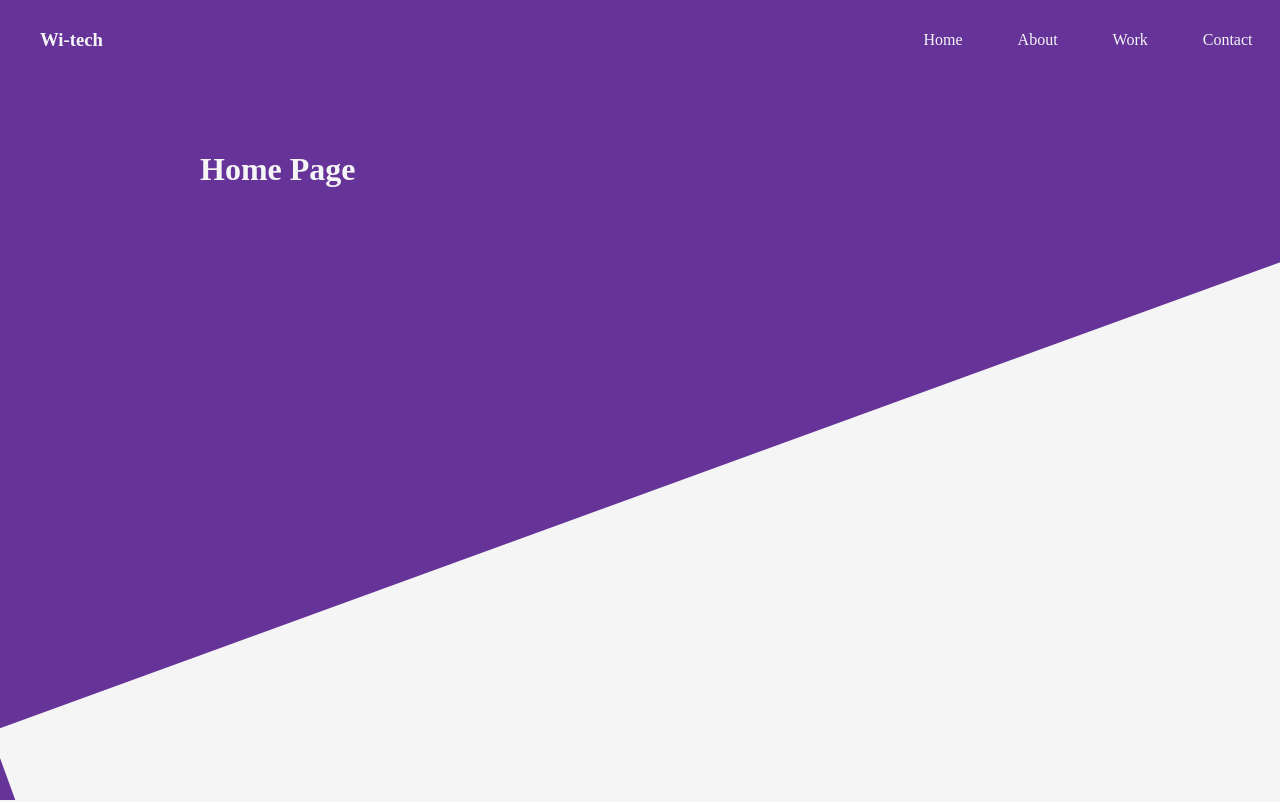
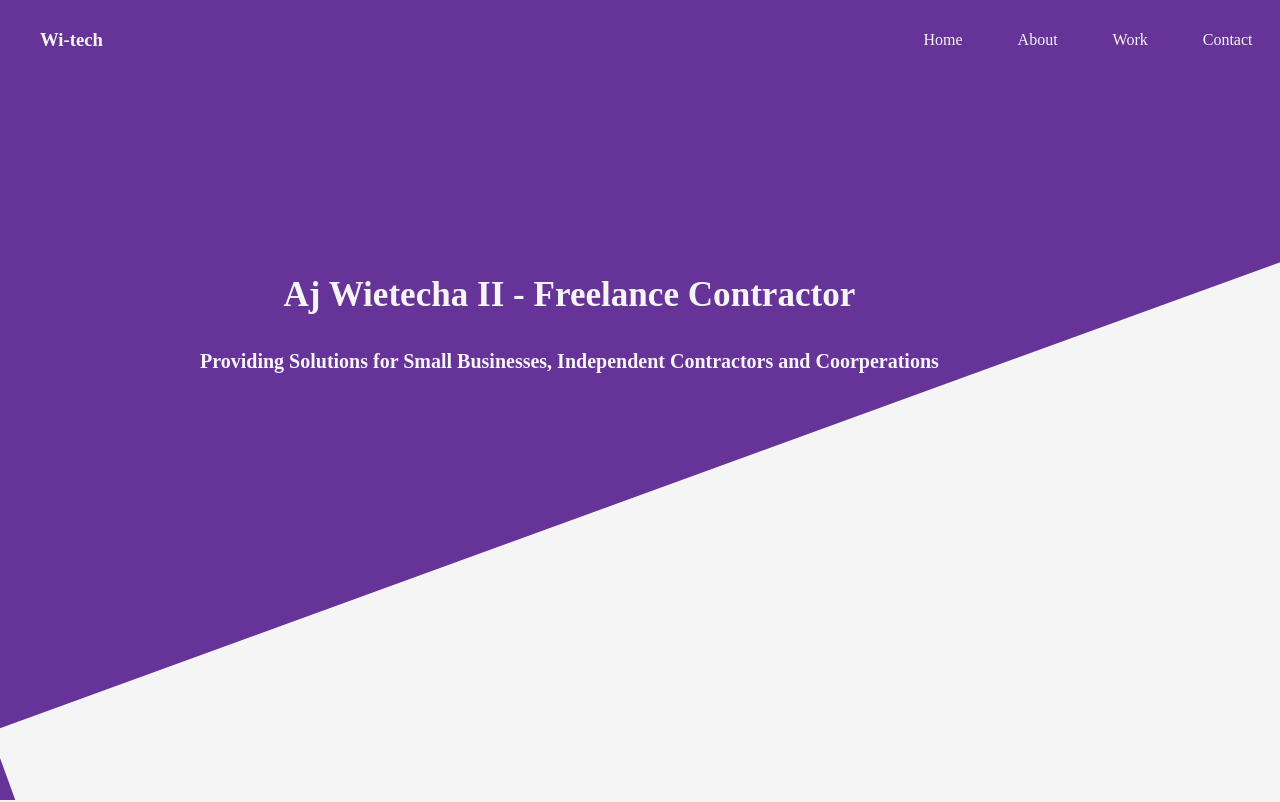
Before and after one commit to BuddhaTheChef/fl-2020, a React (Create React App) app: page / in a window 1280 px wide. Shown: the top 802 px of the page. Built offline with nearby package versions, Linux system fonts and the light colour scheme.

Commit message:
adding in styles for home and about

```diff
--- a/src/App.css
+++ b/src/App.css
@@ -74,6 +74,17 @@ a {
     left: 200px;
 }
 
+.home-title {
+  position: absolute;
+  top: 240px;
+  left:200px;
+  font-size: 30px;
+}
+
+.home-title h4 {
+  font-size: 20px;
+}
+
 .home-container {
   display: flex;
   flex-direction: row;
@@ -136,8 +147,9 @@ background-color: turquoise;
 }
 
 .lower-about-div {
-  background-color: whitesmoke;
+  background-color: gray;
   height: 60vh;
+  border: solid black 2px;
 }
 
 
--- a/src/components/About/About.js
+++ b/src/components/About/About.js
@@ -11,6 +11,9 @@ export default class About extends Component {
             <div className="lower-about-div">
                     <h1 style={{color:'black', display: 'inline'}}>Other content</h1>
             </div>
+            <div className="lower-about-div">
+                    <h1 style={{color:'black', display: 'inline'}}>Other content</h1>
+            </div>
             </div>
         )
     }
--- a/src/components/Home/Home.js
+++ b/src/components/Home/Home.js
@@ -5,7 +5,10 @@ export default class Home extends Component {
     return (
       <div style={{ backgroundColor: "whitesmoke", height: "300vh" }}>
         <div className="home-head">
-        <h1>Home Page</h1>
+        <div className="home-title">
+          <h3>Aj Wietecha II - Freelance Contractor</h3>
+          <h4>Providing Solutions for Small Businesses, Independent Contractors and Coorperations</h4>
+        </div>
           <section id="home">
             <div class="home-container">
 
```
